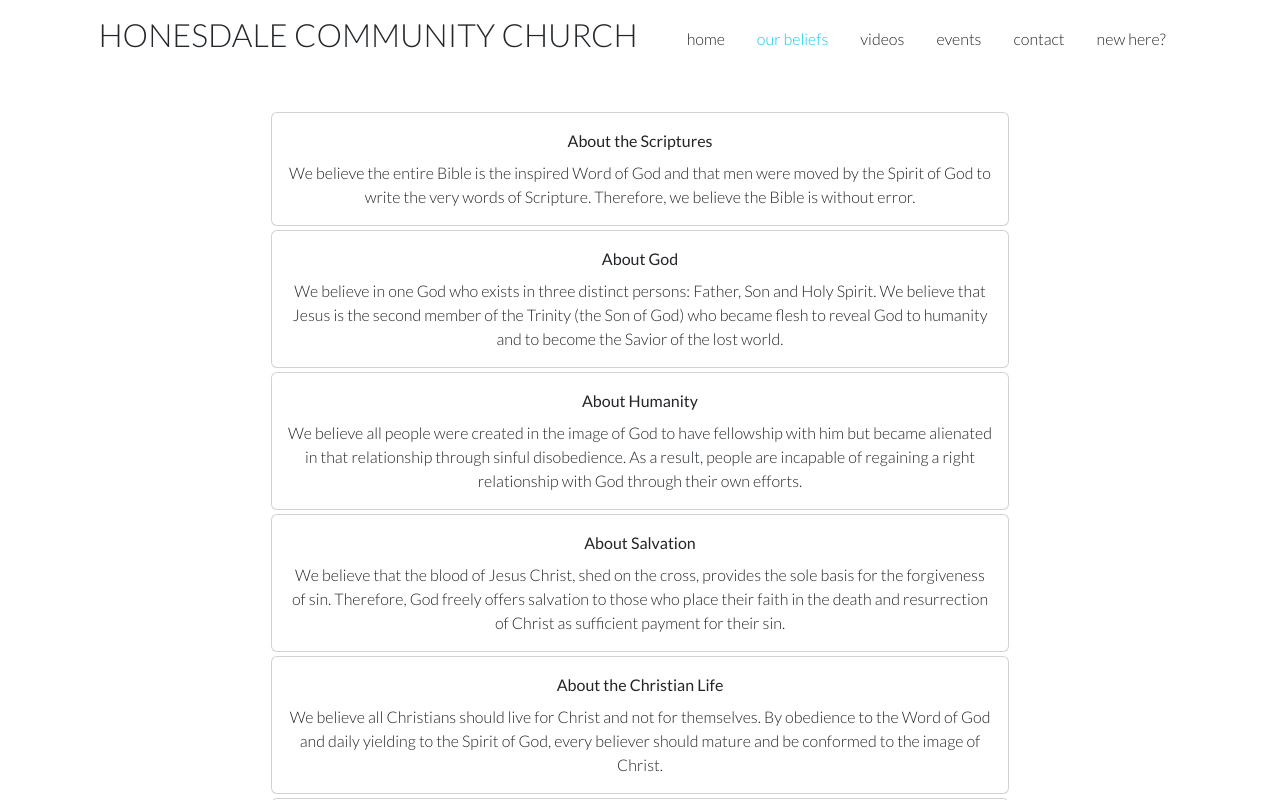
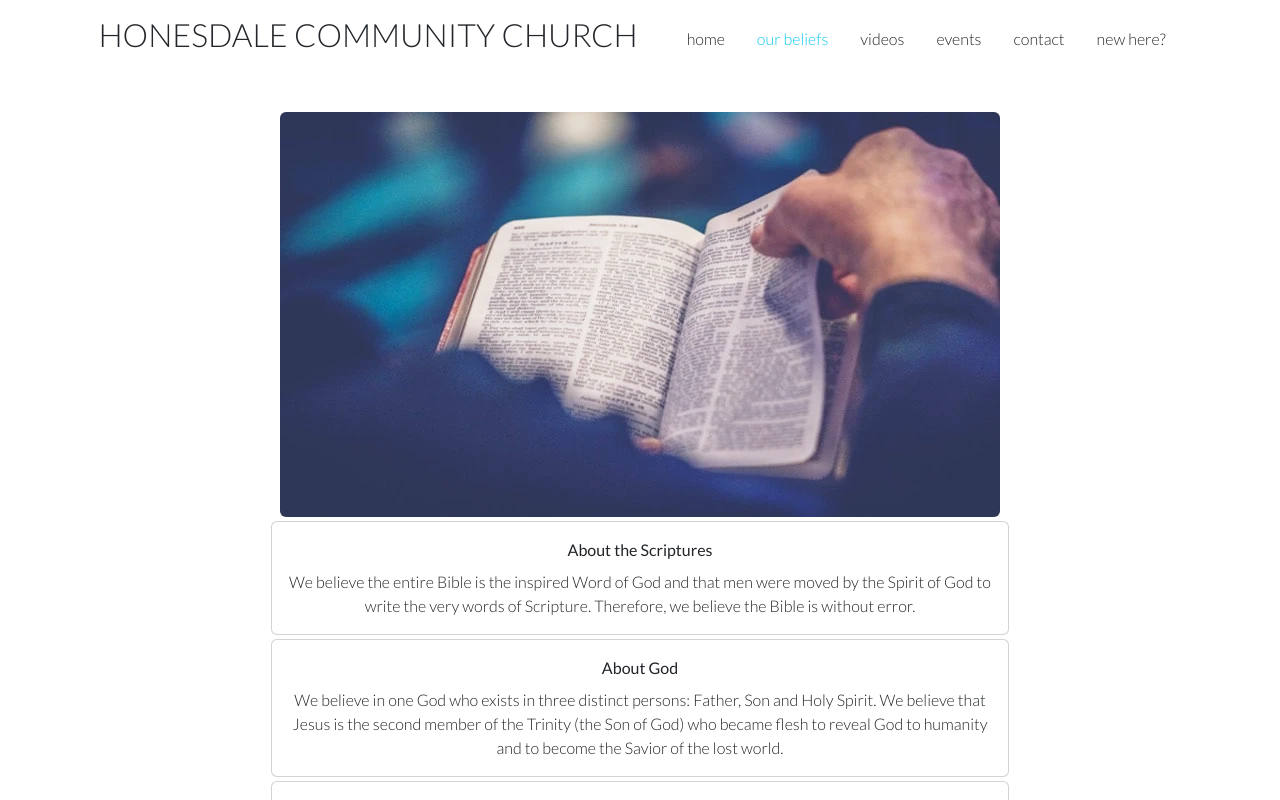
Before and after one commit to caseydean8/honesdale-cc-next, a Next.js app: page /our-beliefs in a window 1280 px wide. Shown: the top 800 px of the page. Built offline with nearby package versions, Linux system fonts and the light colour scheme.

Commit message:
Added Image to "our beliefs"

```diff
--- a/pages/our-beliefs/index.jsx
+++ b/pages/our-beliefs/index.jsx
@@ -1,10 +1,16 @@
 import React from "react";
 import Image from "next/image";
+import OverShoulderScriptures from "public/over-shoulder-scriptures.webp";
 
 const OurBeliefs = () => {
   return (
     <div className="new-here navbar-clearance container">
-      {/* <Image /> */}
+      <Image
+        src={OverShoulderScriptures}
+        alt="seven hands around the cross"
+        className="img-fluid rounded"
+        priority
+      />
       <div class="card my-1">
         <div class="card-body">
           <div class="card-title">About the Scriptures</div>
```
Also changed, not shown: public/over-shoulder-scriptures.webp (added).
